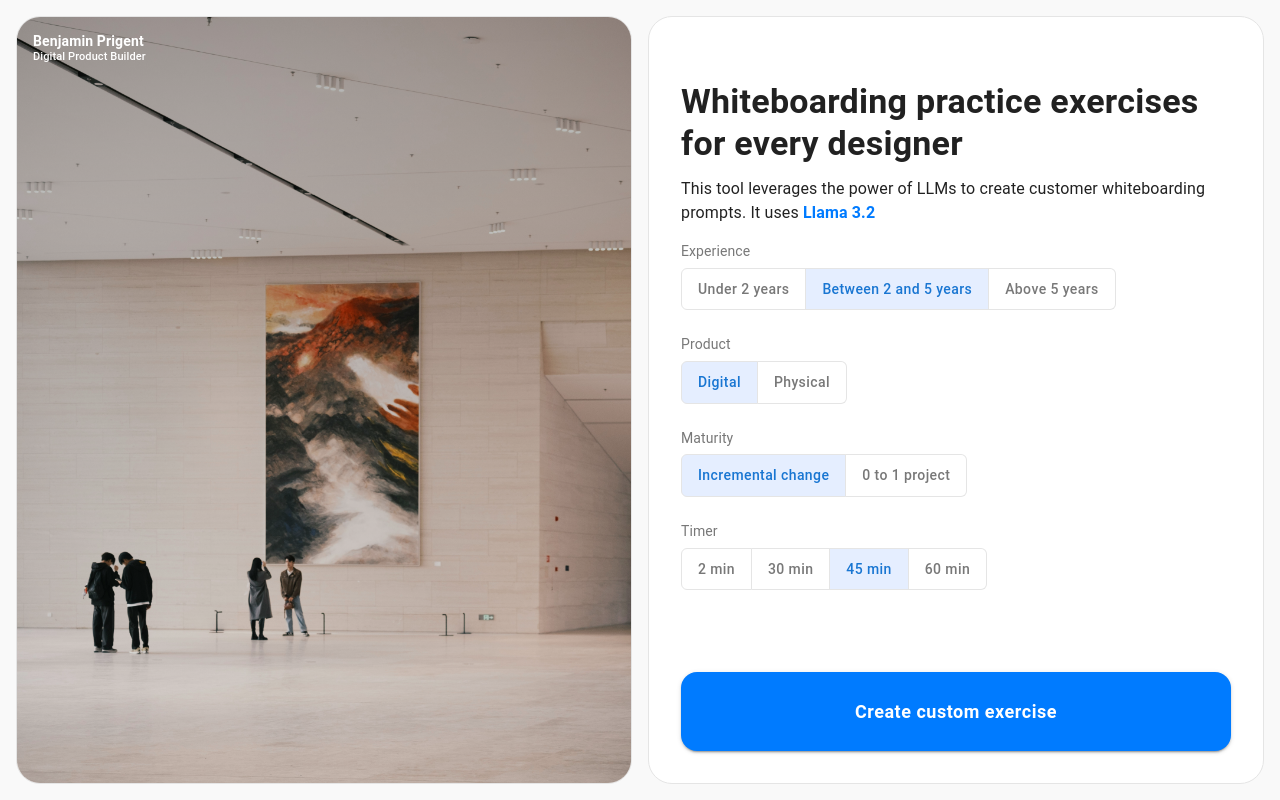
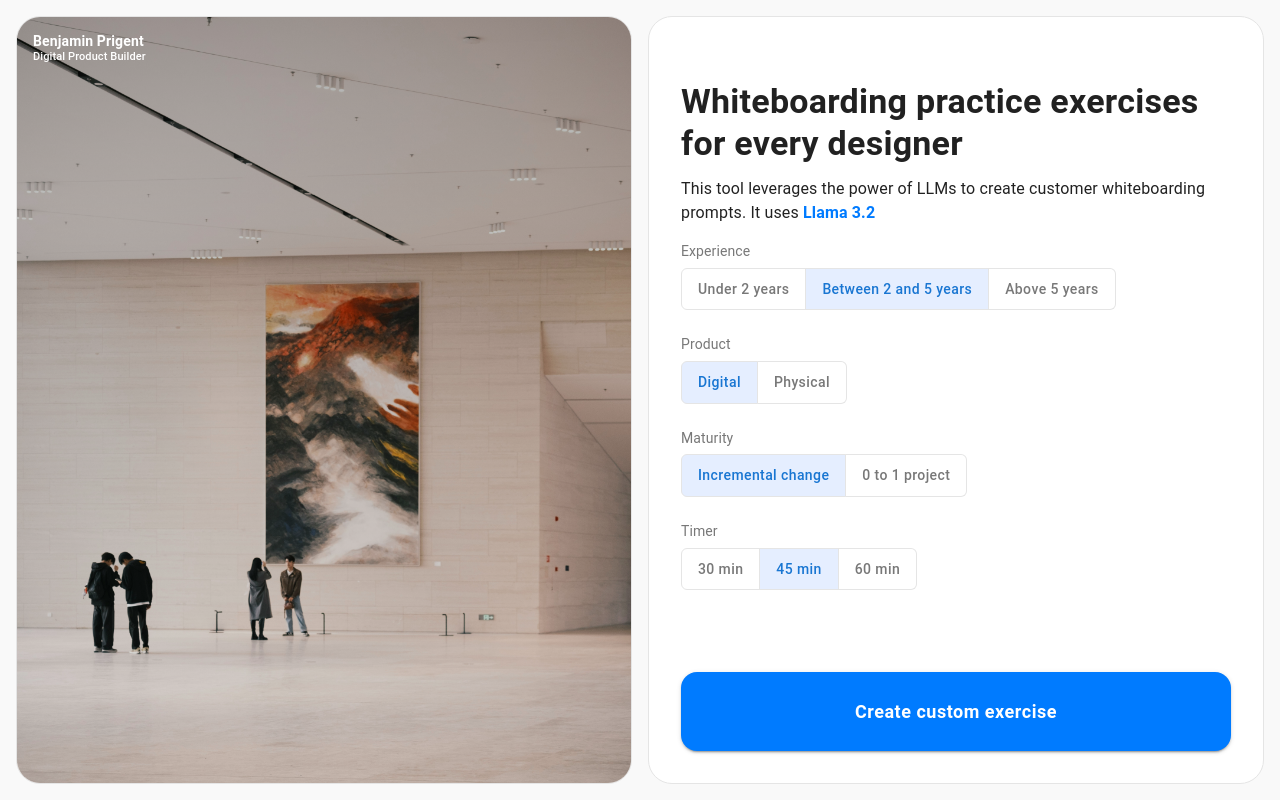
Before and after one commit to bprigent/whiteboarding-design-exercise-tool, a React (Create React App) app in the folder react_directory/: page / in a window 1280 px wide. Built offline with nearby package versions, Linux system fonts and the light colour scheme.

Commit message:
Commit message is here

```diff
--- a/react_directory/src/components/Form.js
+++ b/react_directory/src/components/Form.js
@@ -100,7 +100,6 @@ const Form = () => {
                 <ButtonGroup
                     label="Timer"
                     options={[
-                        { value: 2, label: '2 min' },
                         { value: 30, label: '30 min' },
                         { value: 45, label: '45 min', defaultValue: true },
                         { value: 60, label: '60 min' },
```
